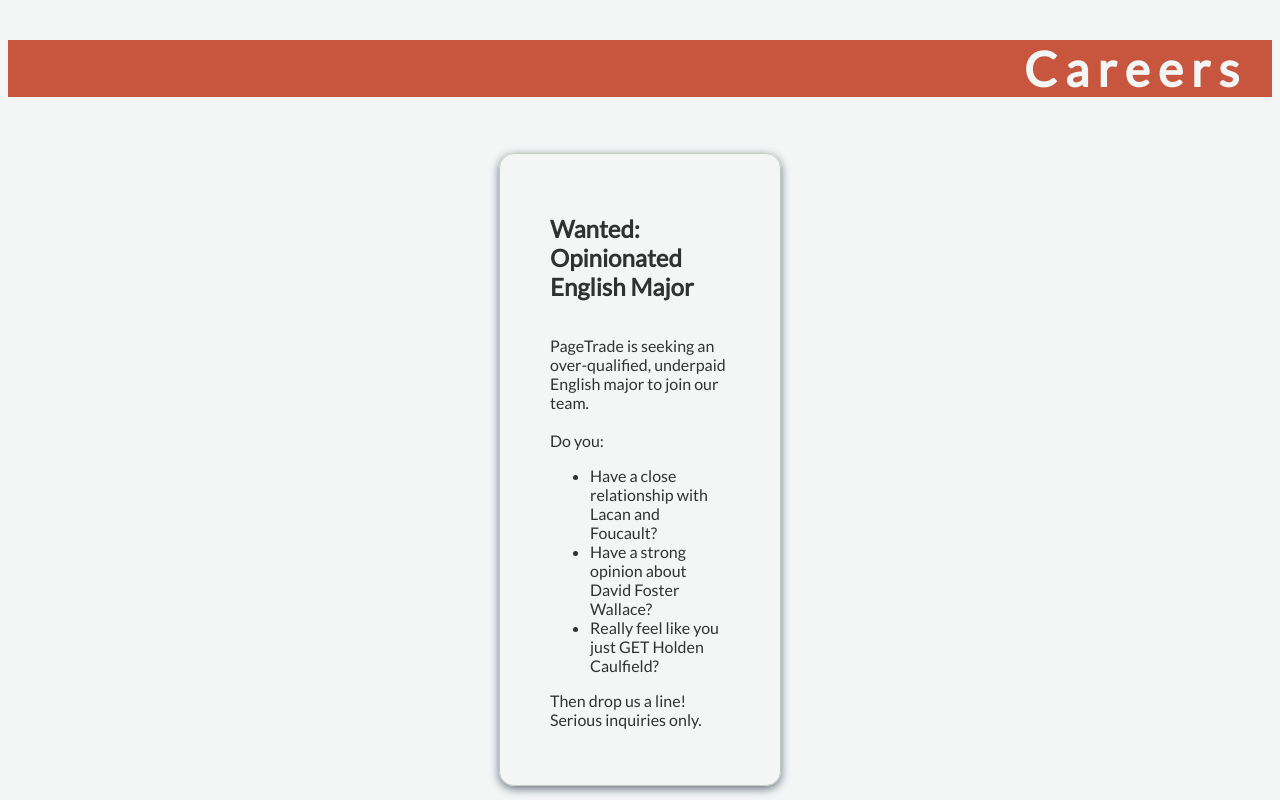
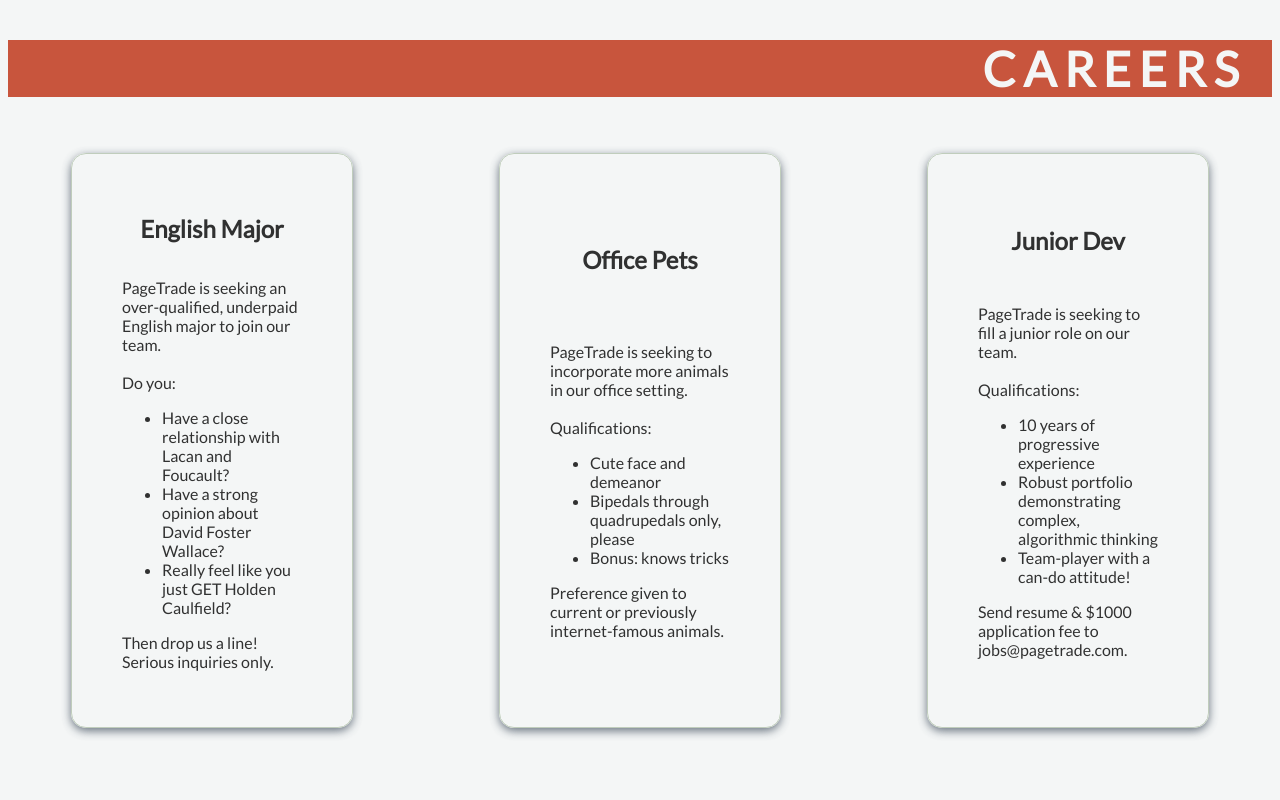
Before and after one commit to NoShelfControl/PageTrade-FE, a React app: page /careers in a window 1280 px wide. Shown: the top 800 px of the page. Built offline with nearby package versions, Linux system fonts and the light colour scheme; no server answers.

Commit message:
terms and careers pages

```diff
--- a/src/components/footer/Careers.jsx
+++ b/src/components/footer/Careers.jsx
@@ -1,16 +1,15 @@
 /* eslint-disable max-len */
 import React from 'react';
-import { Link } from 'react-router-dom';
 import Footer from '../footer/Footer';
 import styles from './Footer.css';
 
 export default function Careers() {
   return (
     <section className={styles.Careers}>
-      <h1>Careers</h1>
+      <h1>CAREERS</h1>
       <section id={styles.thiscontainer}>
         <figure>
-          <h2>Wanted: Opinionated English Major</h2>
+          <h2>English Major</h2>
           <p>PageTrade is seeking an over-qualified, underpaid English major
             to join our team. <br />
           <br/>Do you:
@@ -21,13 +20,34 @@ export default function Careers() {
           </ul>
           Then drop us a line! Serious inquiries only.
           </p>
-          <section id={styles.profilelinks}>
-            <Link to="https://github.com/Ryan-Diff">
-            </Link>
-            <Link to="https://www.linkedin.com/in/ryan-diff/">
-            </Link>
-          </section>
         </figure>
+
+        <figure>
+          <h2>Office Pets</h2>
+          <p>PageTrade is seeking to incorporate more animals in our office setting. <br />
+            <br/>Qualifications:
+            <ul>
+              <li>Cute face and demeanor</li>
+              <li>Bipedals through quadrupedals only, please</li>
+              <li>Bonus: knows tricks</li>
+            </ul>
+          Preference given to current or previously internet-famous animals.
+          </p>
+        </figure>
+
+        <figure>
+          <h2>Junior Dev</h2>
+          <p>PageTrade is seeking to fill a junior role on our team. <br />
+            <br/>Qualifications:
+            <ul>
+              <li>10 years of progressive experience</li>
+              <li>Robust portfolio demonstrating complex, algorithmic thinking</li>
+              <li>Team-player with a can-do attitude!</li>
+            </ul>
+          Send resume & $1000 application fee to jobs@pagetrade.com.
+          </p>
+        </figure>
+
       </section>
       <Footer />
     </section>
--- a/src/components/footer/Footer.css
+++ b/src/components/footer/Footer.css
@@ -12,6 +12,10 @@ body {
 }
 
 .Footer {
+  margin-top: 100px;
+  background-color: $color8;
+  height: 100%;
+  border-top: solid 4px $color7;
   padding: 50px;
   display: flex;
   flex-wrap: wrap;
@@ -94,11 +98,11 @@ body {
 
 
 .Careers {
+
   #thiscontainer {
-    display: flex;
-    flex-direction: column;
-    align-items: center;
-    justify-content: center;
+    display: grid;
+    grid-template-columns: repeat(auto-fit, minmax(280px, 1fr));
+    grid-gap: 20px;
 
   }
   figure {
@@ -106,14 +110,41 @@ body {
     display: flex;
     flex-direction: column;
     align-items: center;
-    justify-content: center;
+    justify-content: space-evenly;
     width: 180px;
     border: solid 1px $color7;
     padding: 40px 50px;
     border-radius: 15px;
     justify-self: center;
     box-shadow: 0 3px 10px $color2;
+  }
+}
 
+.Terms {
 
+  #thatcontainer {
+    display: grid;
+    grid-template-columns: repeat(auto-fit, minmax(280px, 1fr));
+    grid-gap: 20px;
+
+  }
+  figure {
+    opacity: 80%;
+    display: flex;
+    flex-direction: column;
+    align-items: center;
+    justify-content: space-evenly;
+    text-align: center;
+    width: 480px;
+    border: solid 1px $color7;
+    padding: 40px 50px;
+    border-radius: 15px;
+    justify-self: center;
+    box-shadow: 0 3px 10px $color2;
+
+    h2 {
+      font-size: 20px;
+      color: $color2;
+    }
+  }
 }
-}
--- a/src/components/footer/Terms.jsx
+++ b/src/components/footer/Terms.jsx
@@ -0,0 +1,23 @@
+/* eslint-disable max-len */
+import React from 'react';
+import Footer from '../footer/Footer';
+import styles from './Footer.css';
+
+export default function Terms() {
+  return (
+    <section className={styles.Terms}>
+      <h1>TERMS OF SERVICE</h1>
+      <section id={styles.thatcontainer}>
+
+        <figure>
+          <h2>AS A PAGETRADE USER, YOU HEREBY AGREE TO THE FOLLOWING:</h2>
+          <p>Wow, are you really reading this? Good for you! We only pretend to read stuff like this... which is why
+            we also pretended we really wrote something! Oh, by the way, we own all the content you make on this app.
+          </p>
+        </figure>
+
+      </section>
+      <Footer />
+    </section>
+  );
+}
```
